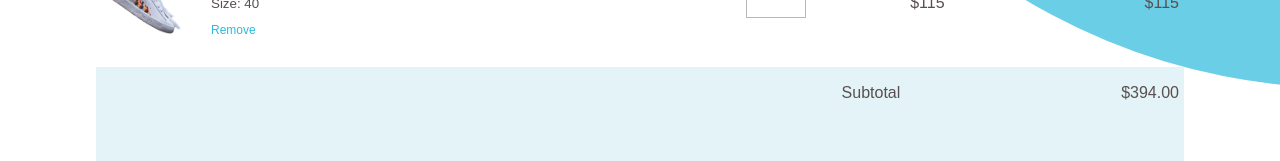
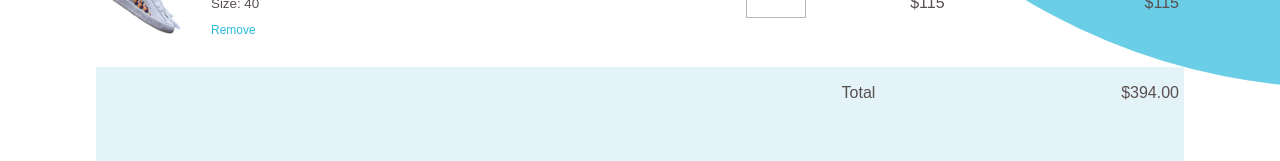
Before and after one commit to julie-p/ecommerce-mern-stack, a React (Create React App) app: page /cart in a window 1280 px wide. Shown: the part 612-773 px from the top of the page. Built offline with nearby package versions, Linux system fonts and the light colour scheme.

Commit message:
cursor pointer btn checkout

```diff
--- a/src/Pages/Cart.js
+++ b/src/Pages/Cart.js
@@ -77,7 +77,7 @@ function Cart() {
                     <div class="cart__totalPrice">
                         <table>
                             <tr>
-                                <td>Subtotal</td>
+                                <td>Total</td>
                                 <td>$394.00</td>
                             </tr>
                             <div class="cart__btn">
--- a/src/styles/Cart.css
+++ b/src/styles/Cart.css
@@ -104,6 +104,7 @@ th:last-child {
     padding: 1rem 0;
     width: 60%;
     border-radius: 40px;
+    cursor: pointer;
 }
 
 @media screen and (max-width: 850px) {
```
